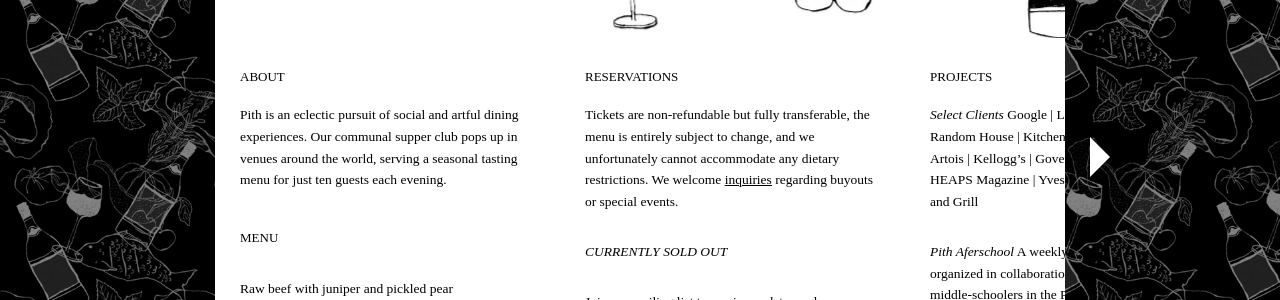
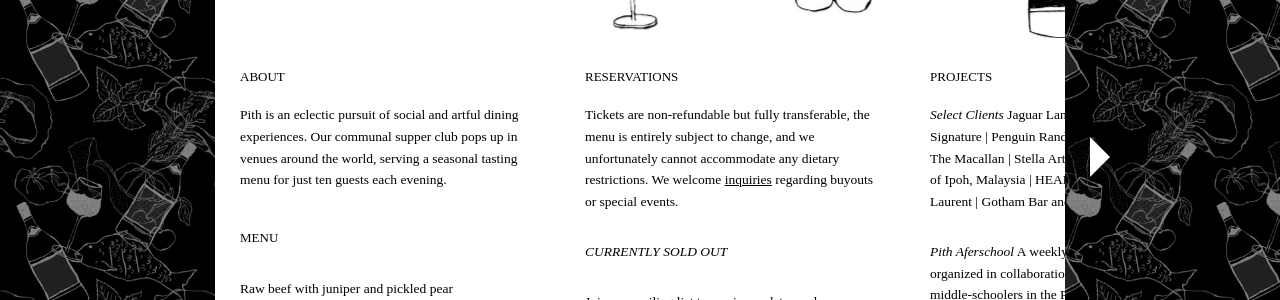
Before and after one commit to zoe-pith/pith-site, a Jekyll site: the page built from index.md, in a window 1280 px wide. Shown: the part 293-593 px from the top of the page. Built offline with Jekyll 4.4.1, drawn with Linux system fonts in a browser that asks for light colours; some web fonts are replaced.

Commit message:
Update projects.md

```diff
--- a/sections/projects.md
+++ b/sections/projects.md
@@ -1,5 +1,5 @@
 # projects
-*Select Clients* Google &#124; LG Signature &#124; Penguin Random House &#124; KitchenAid &#124; The Macallan &#124; Stella Artois &#124; Kellogg’s &#124; Government of Ipoh, Malaysia &#124; HEAPS Magazine &#124; Yves Saint Laurent &#124; Gotham Bar and Grill
+*Select Clients* Jaguar Land Rover &#124; Google &#124; LG Signature &#124; Penguin Random House &#124; KitchenAid &#124; The Macallan &#124; Stella Artois &#124; Kellogg’s &#124; Government of Ipoh, Malaysia &#124; HEAPS Magazine &#124; Yves Saint Laurent &#124; Gotham Bar and Grill
 
 *Pith Aferschool* A weekly free after-school program, organized in collaboration with City Growers, for middle-schoolers in the Pith neighborhood. Food and flavor are great lenses through which to examine political, economic, social, environmental, and physical well-being!
 
```
